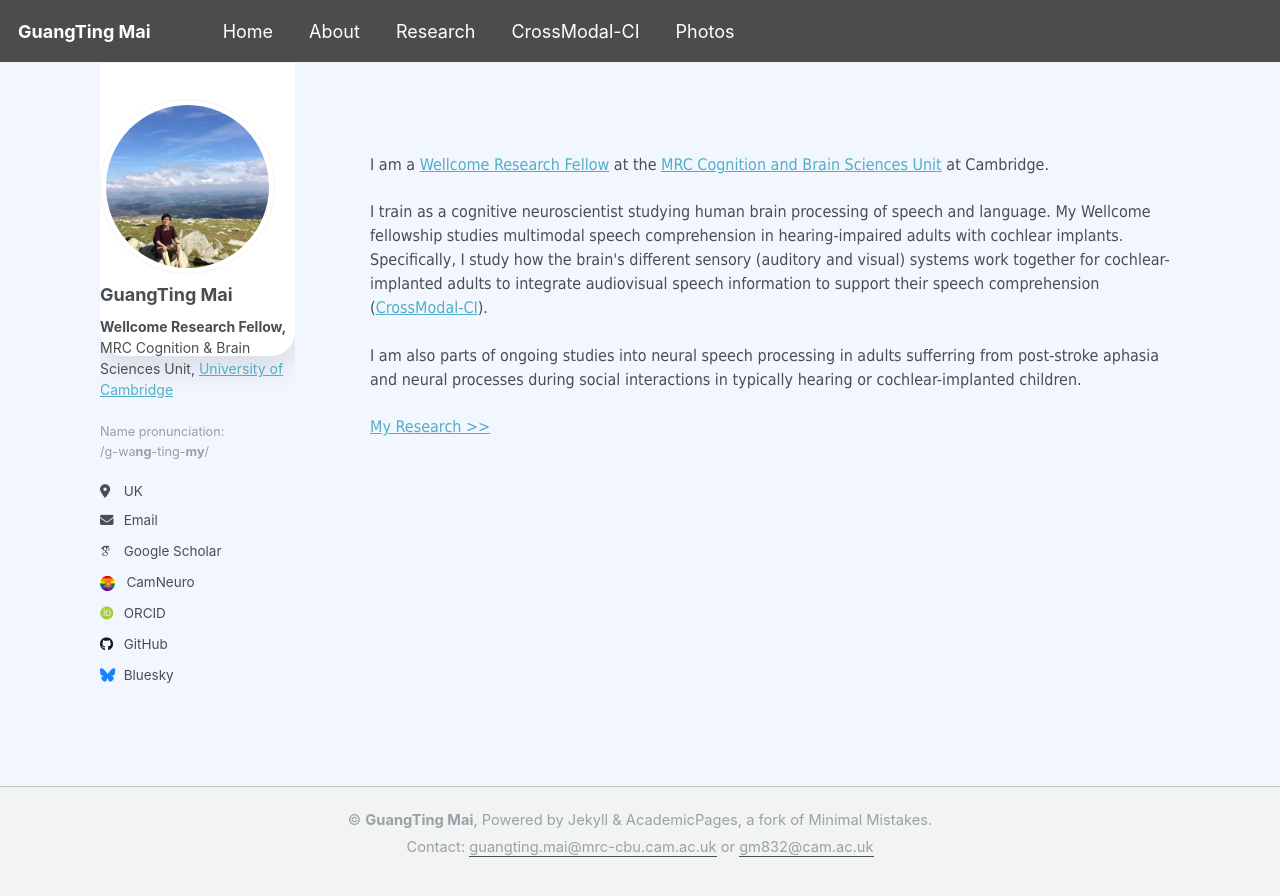
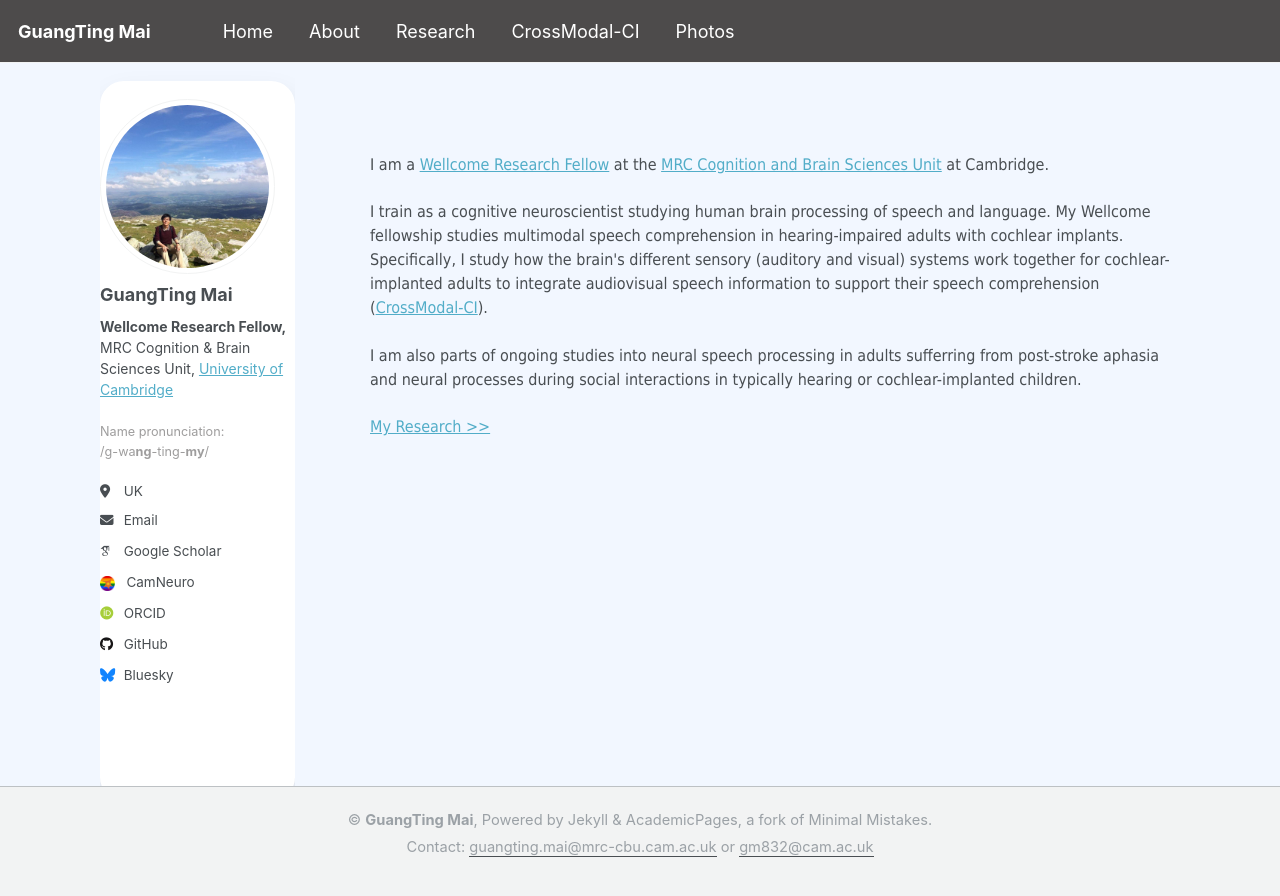
Before and after one commit to guangtingmai/guangtingmai.github.io, a Jekyll site: the page built from _pages/readme.html, in a window 1280 px wide. Shown: the top 896 px of the page. Built offline with Jekyll 4.4.1, drawn with Linux system fonts in a browser that asks for light colours; some web fonts are replaced.

Commit message:
Update custom.scss

```diff
--- a/_sass/custom.scss
+++ b/_sass/custom.scss
@@ -84,10 +84,10 @@ html, body {
 .sidebar::before {
   content: "";
   position: absolute;
-  top: 0;            /* Start at top of sidebar */
+  top: 5vh;            /* Start at top of sidebar */
   left: 0;
   right: 0;
-  height: 320px;     /* Adjust until it covers profile + bio + follow */
+  height: 80vh;     /* Adjust until it covers profile + bio + follow */
   background: #fff;
   border-radius: 24px;
   box-shadow: 2px 14px 28px rgba(0,0,0,0.1);
```
